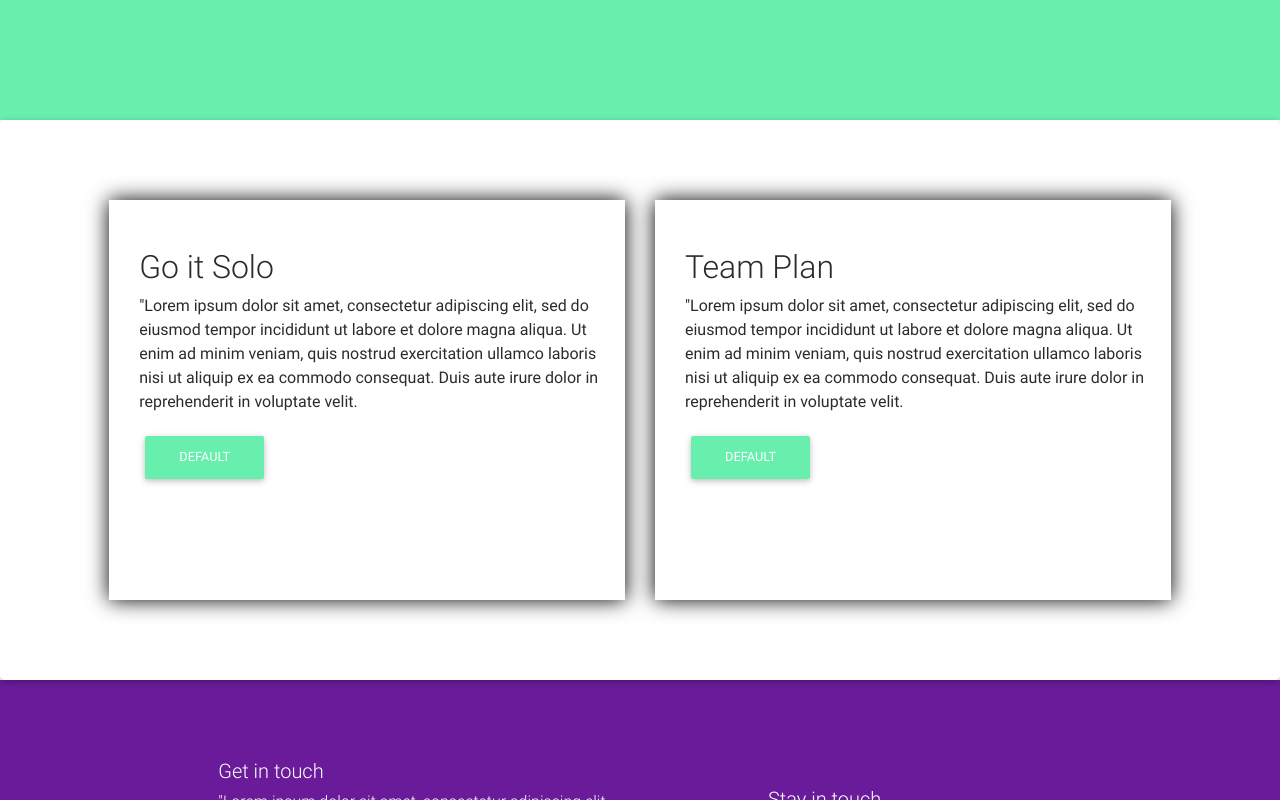
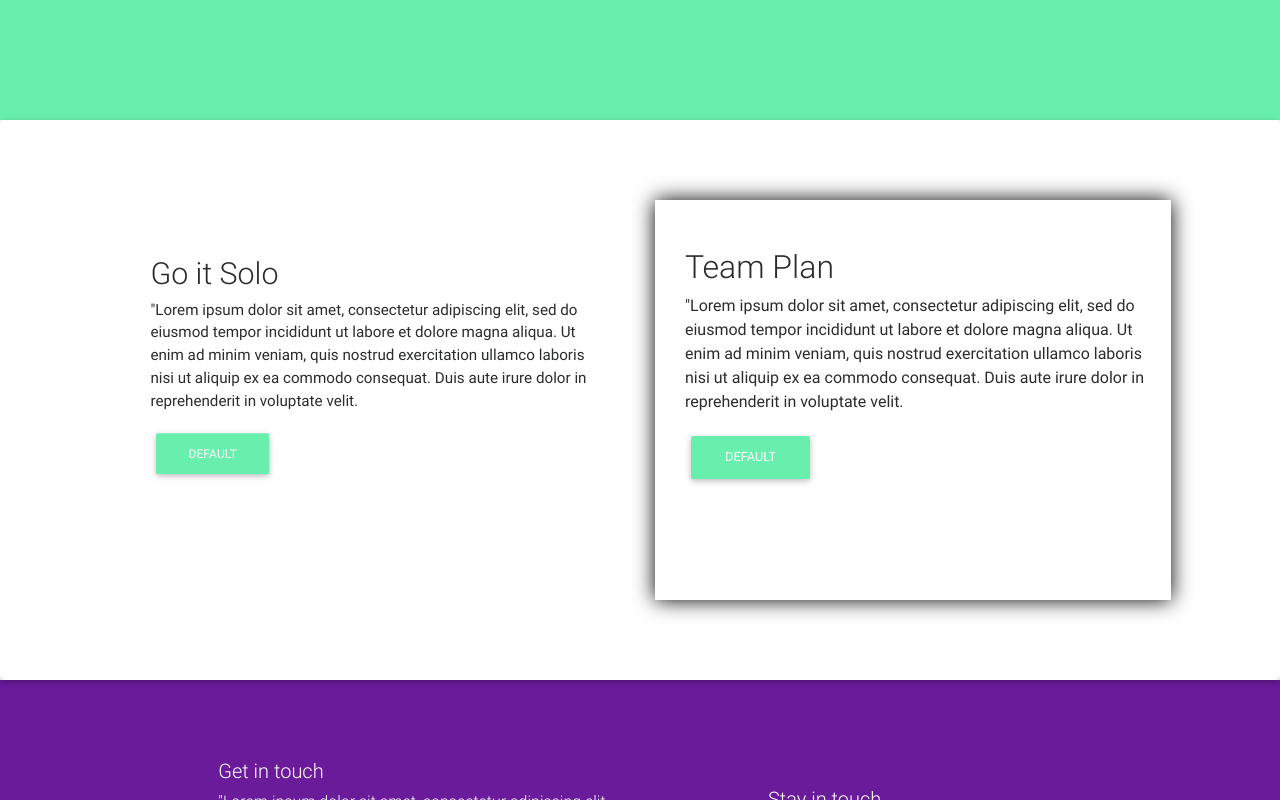
Before and after one commit to RafalBednarski/website-Rwd-PSD, a plain HTML site: page index.html in a window 1280 px wide. In both pictures the pointer is over the element 367 px from the left and 4158 px from the top of the page. Shown: the part 3758-4558 px from the top of the page. Drawn offline with Linux system fonts and the light colour scheme.

Commit message:
card-shadow:hover

```diff
--- a/css/style.css
+++ b/css/style.css
@@ -68,6 +68,7 @@ body {
   	padding-left: 0;
   	padding-right: 0;
   	background: rgba(0, 0, 0, 0.5);
+  	margin: 0;
 }
 
 .rectangle-top-1 {
@@ -197,6 +198,12 @@ body {
 	padding-right: 15px;
 }
 
+.card-shadow:hover {
+    transform: scale(0.95);
+    transition: 1s;
+    box-shadow: 0px 0px 0px black;
+}
+
 .btn {
 	background: #68efad;
 }
```
